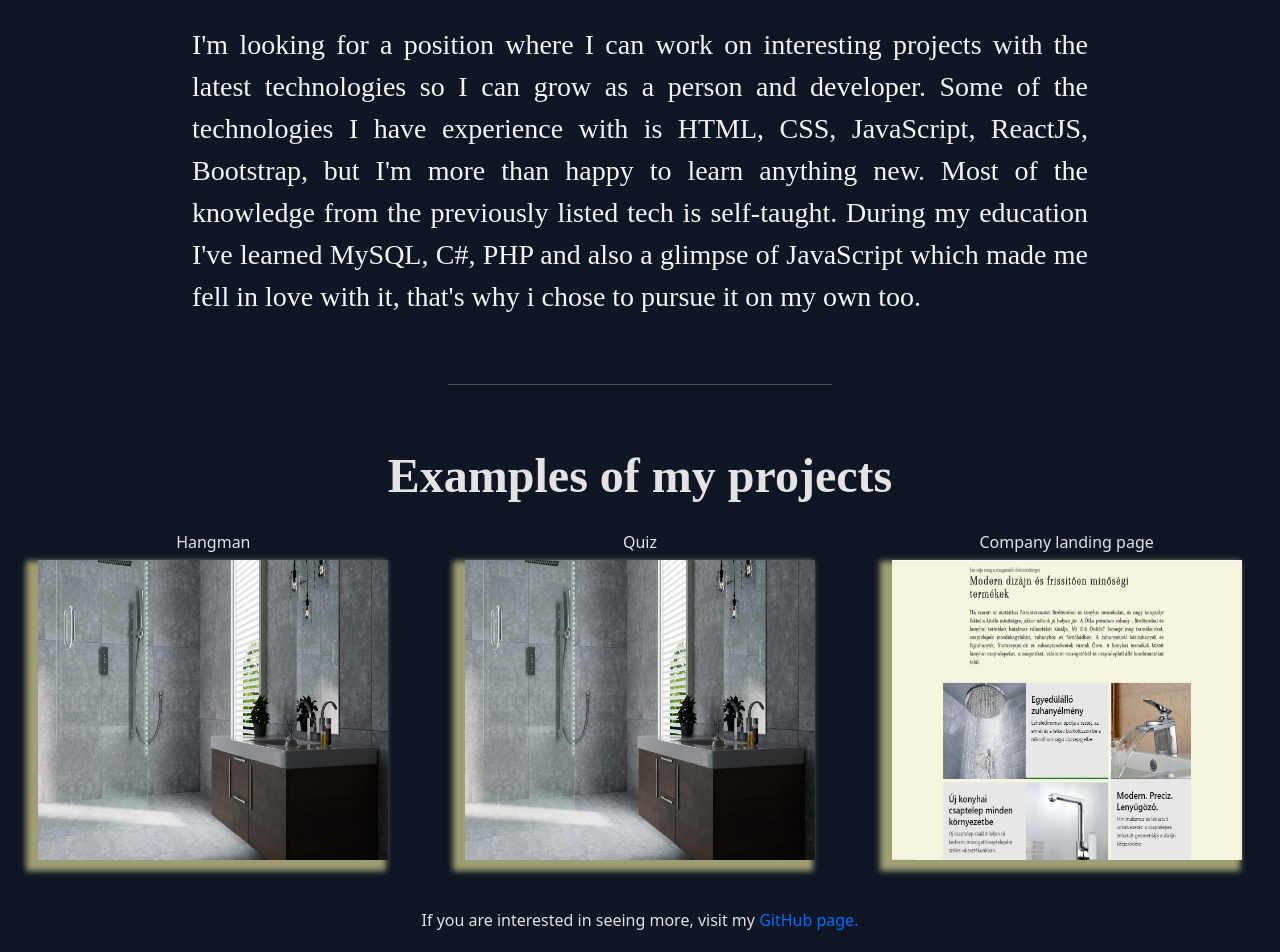
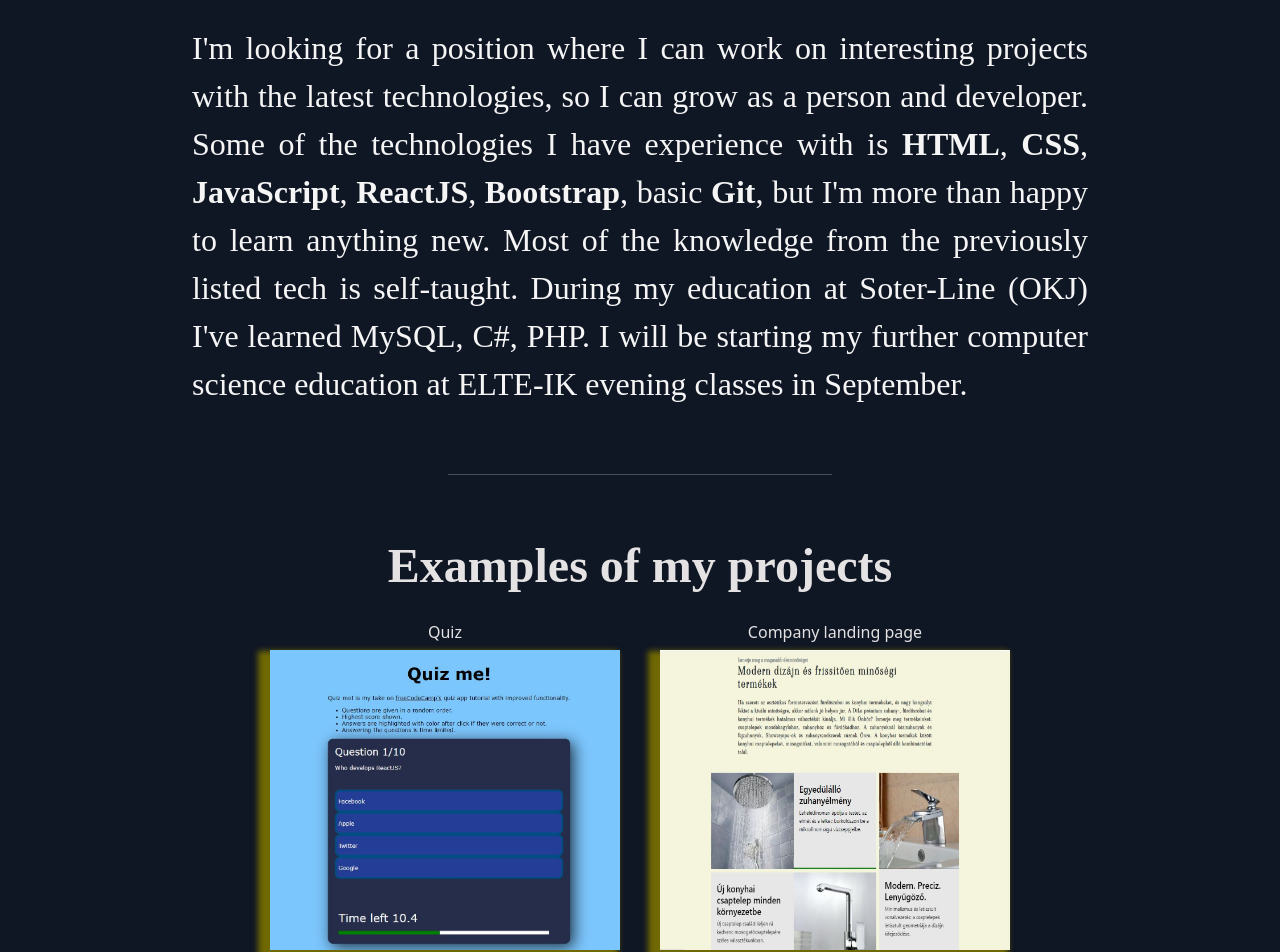
Before and after one commit to vdomi92/portfolio-website, a React (Create React App) app: page / in a window 1280 px wide. Shown: the part 1040-1992 px from the top of the page. Built offline with nearby package versions, Linux system fonts and the light colour scheme; a web font is replaced by a local one.

Commit message:
added website image, edited text, minor css fixes

```diff
--- a/src/App.css
+++ b/src/App.css
@@ -121,7 +121,7 @@ body {
   width: 70%;
   margin: auto;
   font-family: 'Zen Loop';
-  font-size: 28px;
+  font-size: 32px;
   text-align: justify;
   padding-top: 10%;
 }
@@ -130,14 +130,7 @@ body {
   font-size: 48px;
   font-weight: 600;
 }
-/* .introCard {
-  width: 50%;
-  margin-left: 25%;
-  margin-right: 25%;
-  background-color: rgb(2, 107, 55);
-  border-radius: 50px;
-  min-height: 80vh;
-} */
+
 .wavingHand {
   animation-name: wave-animation;
   animation-duration: 3s;
@@ -191,7 +184,7 @@ body {
   height: 300px;
   background-color: rgb(255, 255, 255);
   -webkit-box-shadow: -7px 6px 6px 5px #000000;
-  box-shadow: -7px 6px 6px 5px #afac7ce7;
+  box-shadow: -7px 6px 6px 5px #7a7200e7;
   margin-left: 20px;
   margin-right: 20px;
   padding: 0;
--- a/src/components/FirstSection.js
+++ b/src/components/FirstSection.js
@@ -7,7 +7,7 @@ const FirstSection = () => {
     <div className='firstSection text-center d-flex flex-column justify-content-center align-items-center'>
       <h1 className='mb-3 firstSectionTitle'>{opening}</h1>
       <p className='mt-3 firstSectionParagraph'>
-        With passion and flair for design to create websites and apps.
+        With passion to create something new and exciting.
       </p>
       <img src={profilePicture} alt='profile' className='profilePicture mt-3' />
       <hr className='separatingLineOne' />
--- a/src/components/Introduction.js
+++ b/src/components/Introduction.js
@@ -10,13 +10,14 @@ const Introduction = () => {
         </h2>
         <p className='introParagraph'>
           I'm looking for a position where I can work on interesting projects
-          with the latest technologies so I can grow as a person and developer.
-          Some of the technologies I have experience with is HTML, CSS,
-          JavaScript, ReactJS, Bootstrap, but I'm more than happy to learn
-          anything new. Most of the knowledge from the previously listed tech is
-          self-taught. During my education I've learned MySQL, C#, PHP and also
-          a glimpse of JavaScript which made me fell in love with it, that's why
-          i chose to pursue it on my own too.
+          with the latest technologies, so I can grow as a person and developer.
+          Some of the technologies I have experience with is <b>HTML</b>,{' '}
+          <b>CSS</b>, <b>JavaScript</b>, <b>ReactJS</b>, <b>Bootstrap</b>, basic{' '}
+          <b>Git</b>, but I'm more than happy to learn anything new. Most of the
+          knowledge from the previously listed tech is self-taught. During my
+          education at Soter-Line (OKJ) I've learned MySQL, C#, PHP. I will be
+          starting my further computer science education at ELTE-IK evening
+          classes in September.
         </p>
       </div>
       <hr className='separatingLineTwo' />
--- a/src/components/Projects.js
+++ b/src/components/Projects.js
@@ -1,46 +1,31 @@
 import React from 'react'
-import testImg from '../images/testimg.jpg'
+import quizMe from '../images/quizMe.JPG'
 import landingPageImg from '../images/landingPageImg2.jpg'
 
 const Projects = () => {
   return (
     <div className='text-center projects pt-5 container-fluid' id='projects'>
       <h3 className='projectsTitle'>Examples of my projects</h3>
-      <div className='row justify-content-around'>
-        <div className='projectCard mt-5 col-lg-3'>
+      <div className='row justify-content-center'>
+        <div className='projectCard mt-5 col-lg-6'>
           <a
             target='_blank'
-            href='https://github.com/vdomi92?tab=repositories'
+            href='https://vdomi-portfolio-quiz-me.netlify.app/'
             rel='noreferrer'
           >
             <img
               className='projectPreviewImage'
               alt='preview of project'
-              src={testImg}
-            ></img>
-          </a>
-          <span className='projectLinkSpan'>Hangman</span>
-        </div>
-
-        <div className='projectCard mt-5 col-lg-3'>
-          <a
-            target='_blank'
-            href='https://github.com/vdomi92?tab=repositories'
-            rel='noreferrer'
-          >
-            <img
-              className='projectPreviewImage'
-              alt='preview of project'
-              src={testImg}
+              src={quizMe}
             ></img>
           </a>
           <span className='projectLinkSpan'>Quiz</span>
         </div>
 
-        <div className='projectCard mt-5 col-lg-3'>
+        <div className='projectCard mt-5 col-lg-6'>
           <a
             target='_blank'
-            href='https://github.com/vdomi92?tab=repositories'
+            href='https://vdomi-portfolio-company-page.netlify.app/'
             rel='noreferrer'
           >
             <img
```
Also changed, not shown: src/images/quizMe.JPG (added).
